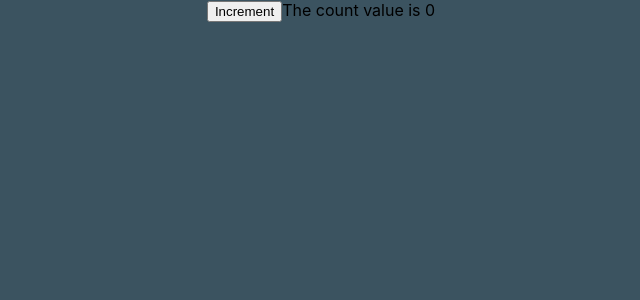
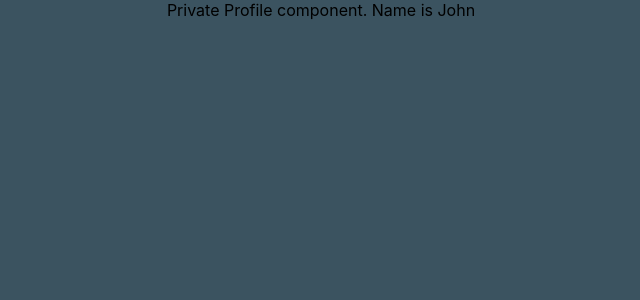
Before and after one commit to Zyar3k/ts_with-react, a React (Create React App) app: page / in a window 1280 px wide. Shown: the top 300 px of the page, without its empty margins (319-959 px from the left). Built offline with nearby package versions, Linux system fonts and the light colour scheme.

Commit message:
Component props

```diff
--- a/src/App.tsx
+++ b/src/App.tsx
@@ -1,7 +1,9 @@
 import "./App.css";
 // import DomRef from "./components/ref/DomRef";
 // import MutableRef from "./components/ref/MutableRef";
-import Counter from "./components/class/Counter";
+// import Counter from "./components/class/Counter";
+import { Private } from "./components/auth/Private";
+import { Profile } from "./components/auth/Profile";
 // import Box from "./components/context/Box";
 // import ThemeContextProvider from "./components/context/ThemeContext";
 // import UserContextProvider from "./components/context/UserContext";
@@ -33,7 +35,8 @@
 
   return (
     <div className='App'>
-      <Counter message='The count value is' />
+      <Private isLoggedIn={true} Component={Profile} />
+      {/* <Counter message='The count value is' /> */}
       {/* <DomRef />
       <MutableRef /> */}
       {/* <UserContextProvider>
--- /dev/null
+++ b/src/components/auth/Login.tsx
@@ -0,0 +1,3 @@
+export const Login = () => {
+  return <div>Please login to continue</div>;
+};
--- /dev/null
+++ b/src/components/auth/Private.tsx
@@ -0,0 +1,15 @@
+import { Login } from "./Login";
+import { ProfileProps } from "./Profile";
+
+type PrivateProps = {
+  isLoggedIn: boolean;
+  Component: React.ComponentType<ProfileProps>;
+};
+
+export const Private = ({ isLoggedIn, Component }: PrivateProps) => {
+  if (isLoggedIn) {
+    return <Component name='John' />;
+  } else {
+    return <Login />;
+  }
+};
--- /dev/null
+++ b/src/components/auth/Profile.tsx
@@ -0,0 +1,7 @@
+export type ProfileProps = {
+  name: string;
+};
+
+export const Profile = ({ name }: ProfileProps) => {
+  return <div>Private Profile component. Name is {name}</div>;
+};
```
